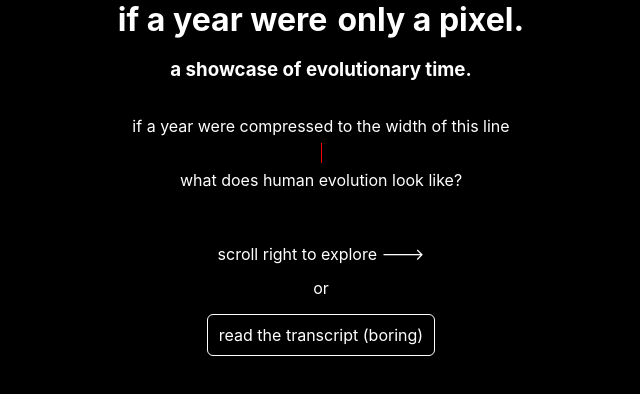
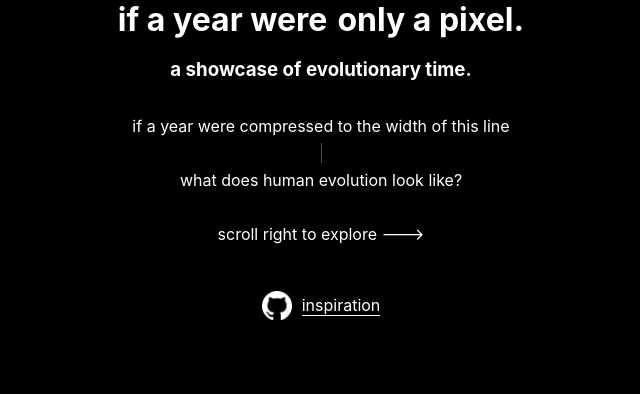
Before and after one commit to niartenyaw/if-a-year-were-only-a-pixel, a React (Create React App) app: page / in a window 1280 px wide. Shown: the top 394 px of the page, without its empty margins (319-959 px from the left). Built offline with nearby package versions, Linux system fonts and the light colour scheme; no server answers.

Commit message:
add github logo and inspiration link

```diff
--- a/src/components/Intro.jsx
+++ b/src/components/Intro.jsx
@@ -20,12 +20,6 @@ const Header = styled.div`
 
 const Main = styled.div`
   margin-bottom: 30px;
-  display: flex;
-  flex-direction: column;
-  align-items: center;
-`
-
-const Footer = styled.div`
   display: flex;
   flex-direction: column;
   align-items: center;
@@ -54,16 +48,33 @@ const H1 = styled.h1`
   background-color: red;
  `
 
-const ToTranscript = styled.div`
-  display: inline-block;
-  border: 1px solid white;
-  border-radius: 6px;
-  padding: 3px 11px;
-  margin-top: 9px;
-  &:hover {
-    cursor: pointer;
-  }
+const Footer = styled.div`
+  display: flex;
+  align-items: center;
 `
+
+const Github = styled.div`
+  margin-right: 10px;
+`
+
+const A = styled.a`
+  text-decoration: none;
+  color: white;
+`
+
+const Img = styled.img`
+  height: 30px;
+  width: auto;
+`
+
+const Inspiration = styled.div`
+  margin-bottom: 6px;
+`
+
+const InspirationText = styled.div`
+  border-bottom: 1px solid white;
+`
+
 
 export default ({ toTranscript, offset }) => (
   <Intro size={offset}>
@@ -86,17 +97,23 @@ export default ({ toTranscript, offset }) => (
         <Line />
         <Text>what does human evolution look like?</Text>
       </Section>
+      <Section>
+        <Text>
+          scroll right to explore --->
+        </Text>
+      </Section>
     </Main>
     <Footer>
-      <Text>
-        scroll right to explore --->
-      </Text>
-      <Text>
-        or
-      </Text>
-      <ToTranscript onClick={toTranscript}>
-        <Text>read the transcript (boring)</Text>
-      </ToTranscript>
+      <Github>
+        <A href="https://github.com/niartenyaw/if-a-year-were-only-a-pixel">
+          <Img src="/if-a-year-were-only-a-pixel/github.png" />
+        </A>
+      </Github>
+      <Inspiration>
+        <A href="https://www.joshworth.com/dev/pixelspace/pixelspace_solarsystem.html">
+          <InspirationText>inspiration</InspirationText>
+        </A>
+      </Inspiration>
     </Footer>
   </Intro>
 )
```
Also changed, not shown: public/github.png (added).
